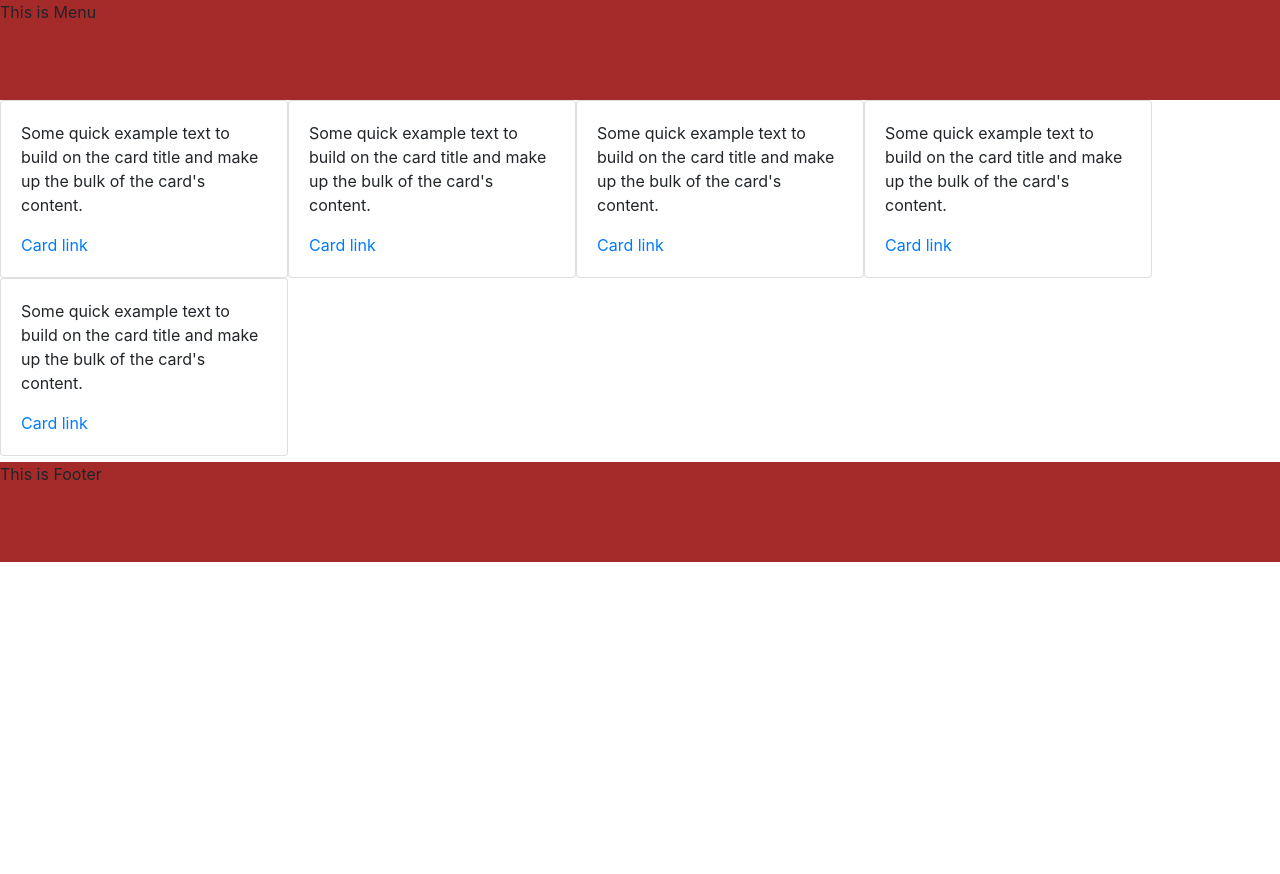
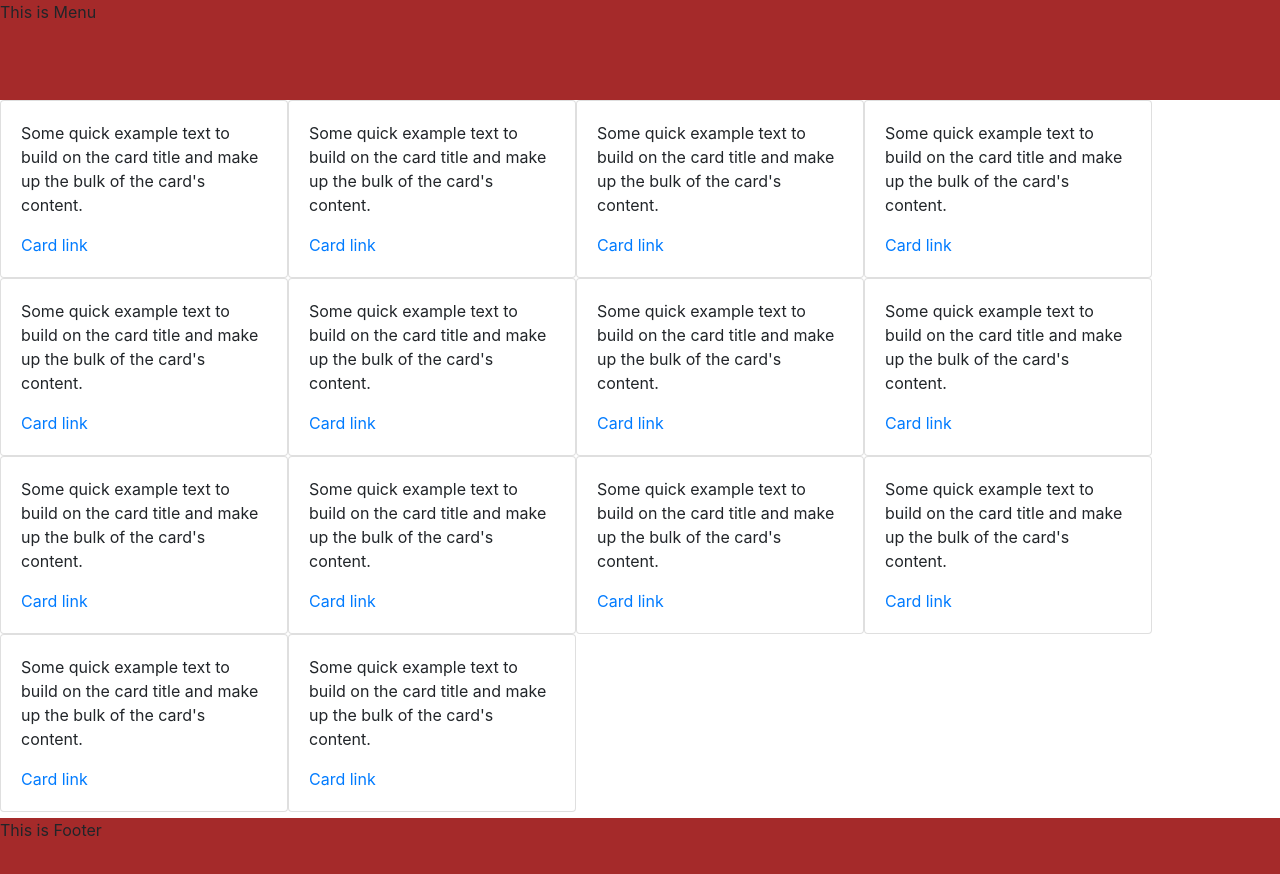
Before and after one commit to sachinPTS/quotesApp, an Angular app: page / in a window 1280 px wide. Shown: the top 874 px of the page. Before the commit the page ends 800 px from the top, so only its background shows below. Built offline with nearby package versions, Linux system fonts and the light colour scheme.

Commit message:
looping quote component at parent level sending data to child component from parent component i.e. @input

```diff
--- a/src/app/main/main.component.html
+++ b/src/app/main/main.component.html
@@ -1,7 +1,3 @@
 <div class="quoteContainer">
-<app-quote></app-quote>
-<app-quote></app-quote>
-<app-quote></app-quote>
-<app-quote></app-quote>
-<app-quote></app-quote>
+<app-quote *ngFor="let item of quoteArr" [quote]="item"></app-quote>
 </div>
--- a/src/app/quote/quote.component.ts
+++ b/src/app/quote/quote.component.ts
@@ -1,4 +1,4 @@
-import { Component, OnInit } from '@angular/core';
+import { Component, Input, OnInit } from '@angular/core';
 
 @Component({
   selector: 'app-quote',
@@ -6,10 +6,11 @@ import { Component, OnInit } from '@angular/core';
   styleUrls: ['./quote.component.css']
 })
 export class QuoteComponent implements OnInit {
-
+@Input() quote;
   constructor() { }
 
   ngOnInit(): void {
+    console.log(this.quote)
   }
 
 }
```
